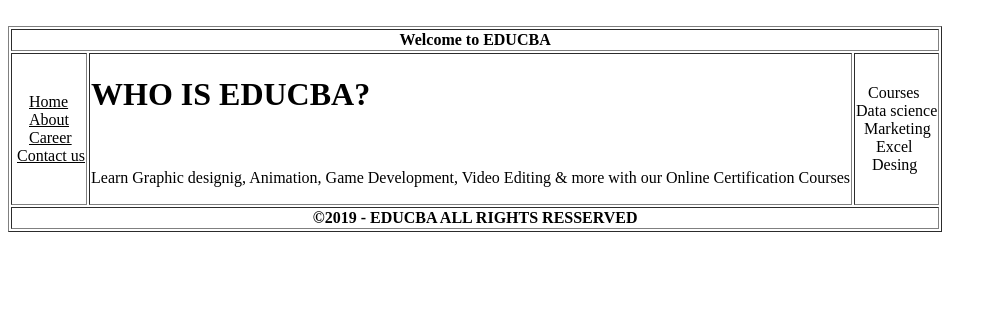
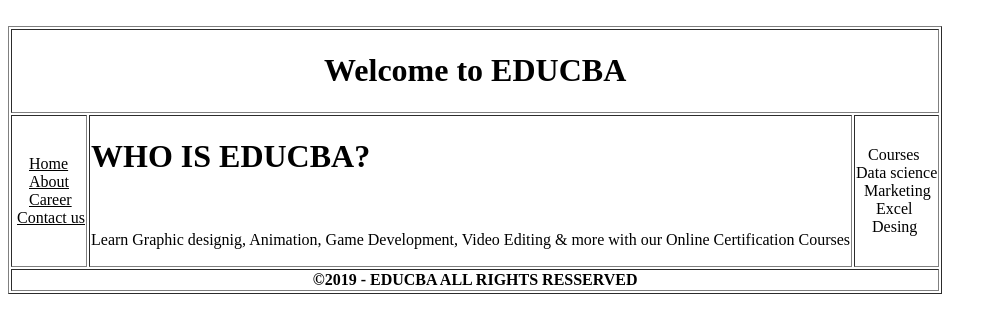
Before and after one commit to rogerJMF/Taller3programcion, a plain HTML site: page ejercicio1.html in a window 1280 px wide. Shown: the whole page, without its empty margins (0-997 px from the left). Drawn offline with Linux system fonts and the light colour scheme.

Commit message:
agregue un cambio

```diff
--- a/ejercicio1.html
+++ b/ejercicio1.html
@@ -9,7 +9,7 @@
 
     <table border="1"  >
         <tr>
-            <th colspan="3" ><strong>Welcome to EDUCBA</strong></th>
+            <th colspan="3" ><h1><strong>Welcome to EDUCBA</strong></h1></th>
         </tr>
 
         <tr>
```
